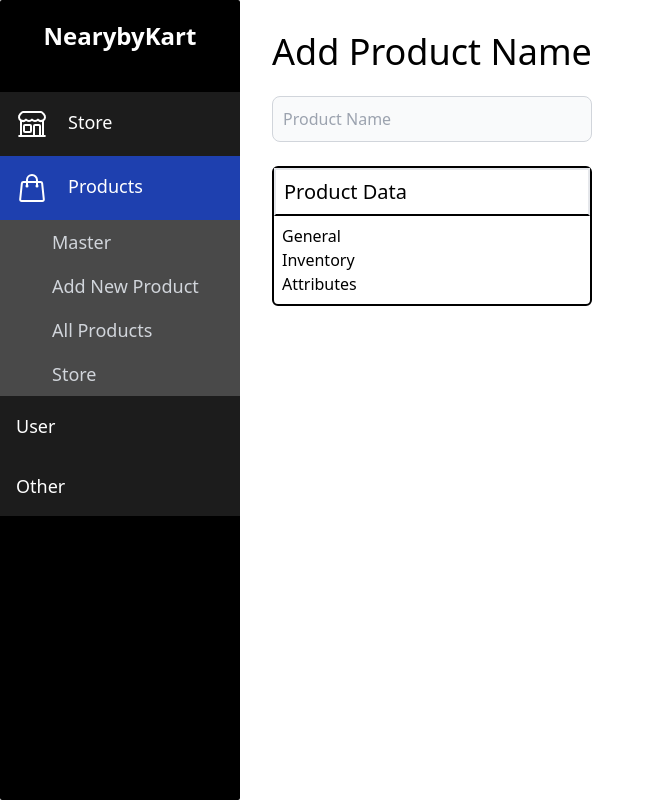
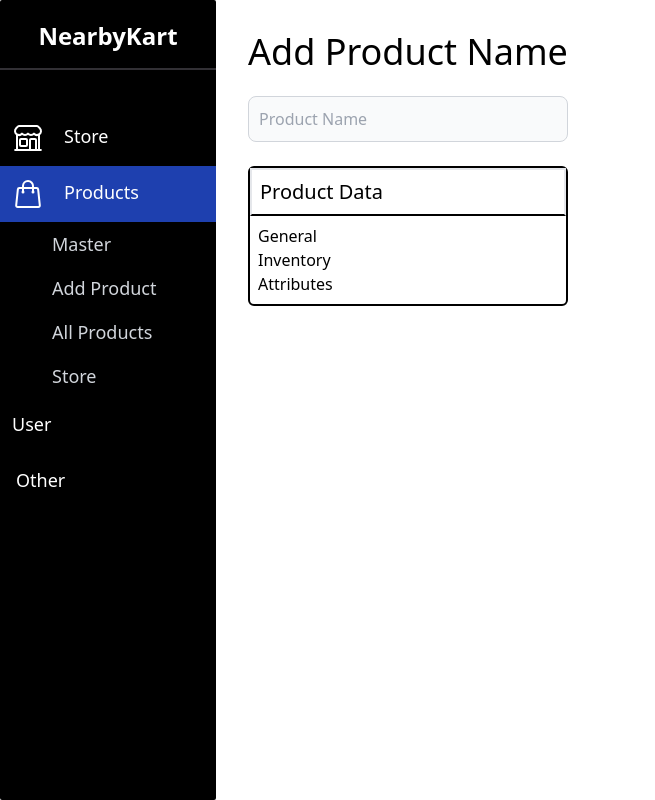
Before and after one commit to Abhishekkange/NearbyKart-Admin-Reactjs, a React (Vite) app in the folder Frontend/: page /admin in a window 1280 px wide. Both pictures are taken after a click on the button "Products". Shown: the whole page, without its empty margins (0-655 px from the left). Built offline with nearby package versions, Linux system fonts and the light colour scheme.

Commit message:
sidebar design updated

```diff
--- a/Frontend/src/App.jsx
+++ b/Frontend/src/App.jsx
@@ -17,7 +17,8 @@
       <Route path="/" element={<Home />} />
         <Route path="/admin/*" element={<AdminPanel />} />
         <Route path="/login" element={<Login />} />
-        <Route path="/signup" element={<Signup />} />
+        <Route path="/Regsiter" element={<Signup />} />
+
       </Routes>
     </Router>
 
--- a/Frontend/src/Components/Sidebar.jsx
+++ b/Frontend/src/Components/Sidebar.jsx
@@ -43,12 +43,15 @@
     };
 
     return <div>
-        <div className="bg-black w-60 h-screen rounded-sm">
-            <div className="text-center text-white font-semibold text-2xl pt-5">
-                NearybyKart
+        <div className="bg-black w-30 h-screen rounded-sm">
+            <div className="text-center text-white font-semibold text-2xl pt-5 pb-4">
+                NearbyKart
             </div>
-            <div className="bg-light-dark mt-10 text-white text-lg">
-                <div className={`p-1 ${openMenu1 && 'bg-blue-800 text-white'}`}>
+            <div style={{height:'2px',background:'#323035'}}>
+
+            </div>
+            <div className="darkbrown mt-10 text-white text-lg">
+                <div className={` ${openMenu1 && 'bg-blue-800 text-white'}`}>
                     <button className="flex p-3 w-52" onClick={handleChangeMenu1}>
                         <svg xmlns="http://www.w3.org/2000/svg" fill="none" viewBox="0 0 24 24" strokeWidth={1.5} stroke="currentColor" className="w-8 h-8">
                             <path strokeLinecap="round" strokeLinejoin="round" d="M13.5 21v-7.5a.75.75 0 01.75-.75h3a.75.75 0 01.75.75V21m-4.5 0H2.36m11.14 0H18m0 0h3.64m-1.39 0V9.349m-16.5 11.65V9.35m0 0a3.001 3.001 0 003.75-.615A2.993 2.993 0 009.75 9.75c.896 0 1.7-.393 2.25-1.016a2.993 2.993 0 002.25 1.016c.896 0 1.7-.393 2.25-1.016a3.001 3.001 0 003.75.614m-16.5 0a3.004 3.004 0 01-.621-4.72L4.318 3.44A1.5 1.5 0 015.378 3h13.243a1.5 1.5 0 011.06.44l1.19 1.189a3 3 0 01-.621 4.72m-13.5 8.65h3.75a.75.75 0 00.75-.75V13.5a.75.75 0 00-.75-.75H6.75a.75.75 0 00-.75.75v3.75c0 .415.336.75.75.75z" />
@@ -63,7 +66,7 @@
                     <SubMenuButton name='Store' active={activeButton === 'store'} onClick={() => handleButtonClick('store')} /> */}
                 </div>
                 }
-                <div className={`p-1 ${openMenu2 && 'bg-blue-800 text-white'}`}>
+                <div className={` ${openMenu2 && 'bg-blue-800 text-white'}`}>
                     <button className="flex p-3 w-52" onClick={handleChangeMenu2}>
                         <svg xmlns="http://www.w3.org/2000/svg" fill="none" viewBox="0 0 24 24" strokeWidth={1.5} stroke="currentColor" className="w-8 h-8">
                             <path strokeLinecap="round" strokeLinejoin="round" d="M15.75 10.5V6a3.75 3.75 0 10-7.5 0v4.5m11.356-1.993l1.263 12c.07.665-.45 1.243-1.119 1.243H4.25a1.125 1.125 0 01-1.12-1.243l1.264-12A1.125 1.125 0 015.513 7.5h12.974c.576 0 1.059.435 1.119 1.007zM8.625 10.5a.375.375 0 11-.75 0 .375.375 0 01.75 0zm7.5 0a.375.375 0 11-.75 0 .375.375 0 01.75 0z" />
@@ -74,15 +77,15 @@
                 </div>
                 {openMenu2 && <div>
                     <SubMenuButton name="Master" active={activeButton === 'Master'} onClick={() => handleButtonClick('Master')} />
-                    <SubMenuButton name='Add New Product' active={activeButton === 'bulkProduct'} onClick={() => handleButtonClick('bulkProduct')} />
+                    <SubMenuButton name='Add Product' active={activeButton === 'bulkProduct'} onClick={() => handleButtonClick('bulkProduct')} />
                     {/* <SubMenuButton name='Build New Product' active={activeButton === 'buildProduct'} onClick={() => handleButtonClick('buildProduct')} /> */}
                     <SubMenuButton name='All Products' active={activeButton === 'allproducts'} onClick={() => handleButtonClick('allproducts')} />
                     <SubMenuButton name='Store' active={activeButton === 'store'} onClick={() => handleButtonClick('store')} />
                 </div>
                 }
             </div>
-            <div className="bg-light-dark  text-white text-lg">
-                    <div className={`p-1 ${openMenu3 && 'bg-blue-800 text-white'}`}>
+            <div className="darkbrown  text-white text-lg">
+                    <div className={` ${openMenu3 && 'bg-blue-800 text-white'}`}>
                         <button className="flex p-3 w-52" onClick={handleChangeMenu3}>
                             {/* Icon and text for Menu 3 */}
                             <span>User</span>
@@ -97,7 +100,7 @@
                     )}
                 </div>
                 {/* Other Menu */}
-                <div className="bg-light-dark  text-white text-lg">
+                <div className="darkbrown  text-white text-lg">
                     <div className={`p-1 ${openOtherMenu && 'bg-blue-800 text-white'}`}>
                         <button className="flex p-3 w-52" onClick={handleOtherMenu}>
                             {/* Icon and text for Other menu */}
@@ -121,7 +124,7 @@
 }
 
 const SubMenuButton = ({ name, active, onClick }) => {
-    return <div className={`pl-12 p-1 bg-light-gray  ${!active ? 'text-gray-300' : 'text-white'}`}>
+    return <div className={`pl-12 p-1 bg-black  ${!active ? 'text-gray-300' : 'text-white'}`}>
         <button className="m-1" onClick={onClick}>
             {name}
         </button>
--- a/Frontend/tailwind.config.js
+++ b/Frontend/tailwind.config.js
@@ -10,6 +10,8 @@
         'light-dark': '#1c1c1c',
         'light-gray': '#494949',
         'light-green': '#c8f46a',
+        'darkbrown':'#1B181E',
+        'lightbrown':'#323035'
       }
     },
   },
```
Also changed, not shown: package.json (deleted, +0 -7 lines).
